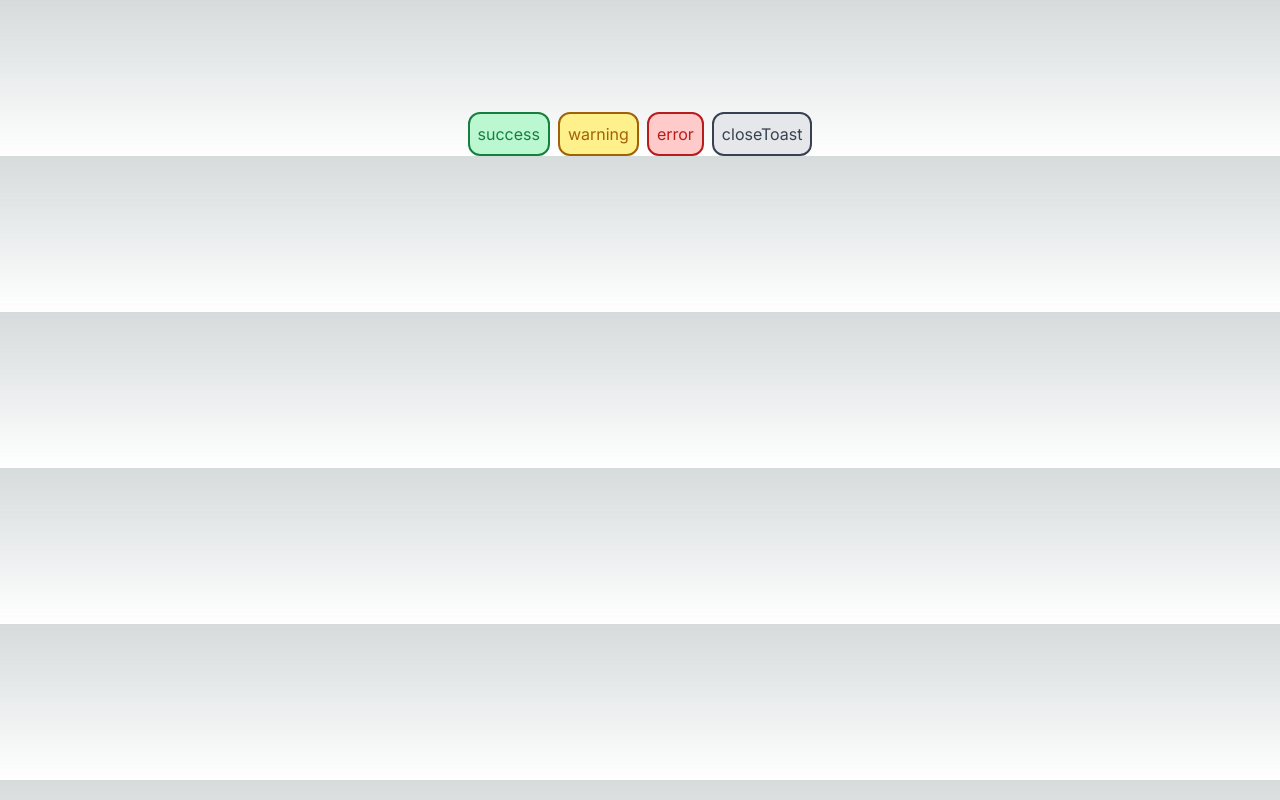
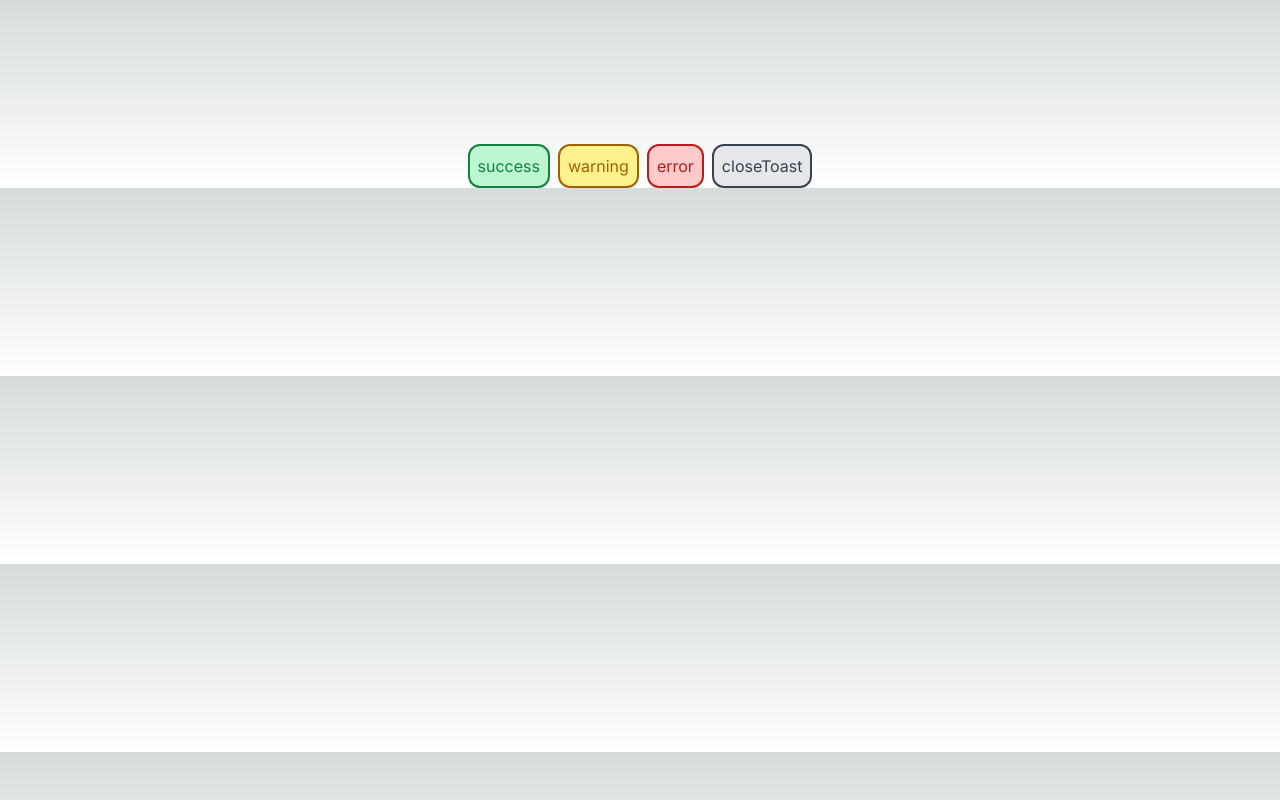
Before and after one commit to maeta187/NextJS-13, a Next.js app: page /toast in a window 1280 px wide. Built offline with nearby package versions, Linux system fonts and the light colour scheme.

Commit message:
💄 : ToastContentの位置調整

```diff
--- a/src/app/toast/ToastContent.tsx
+++ b/src/app/toast/ToastContent.tsx
@@ -13,7 +13,7 @@ const ToastContent = () => {
   }
   return (
     <div>
-      <div className='text-center w-9/12 my-0 mx-auto pt-28'>
+      <div className='text-center w-9/12 my-0 mx-auto pt-36'>
         <button
           className='p-2 border-2 rounded-xl text-green-700 bg-green-200 border-green-700'
           type='button'
```
